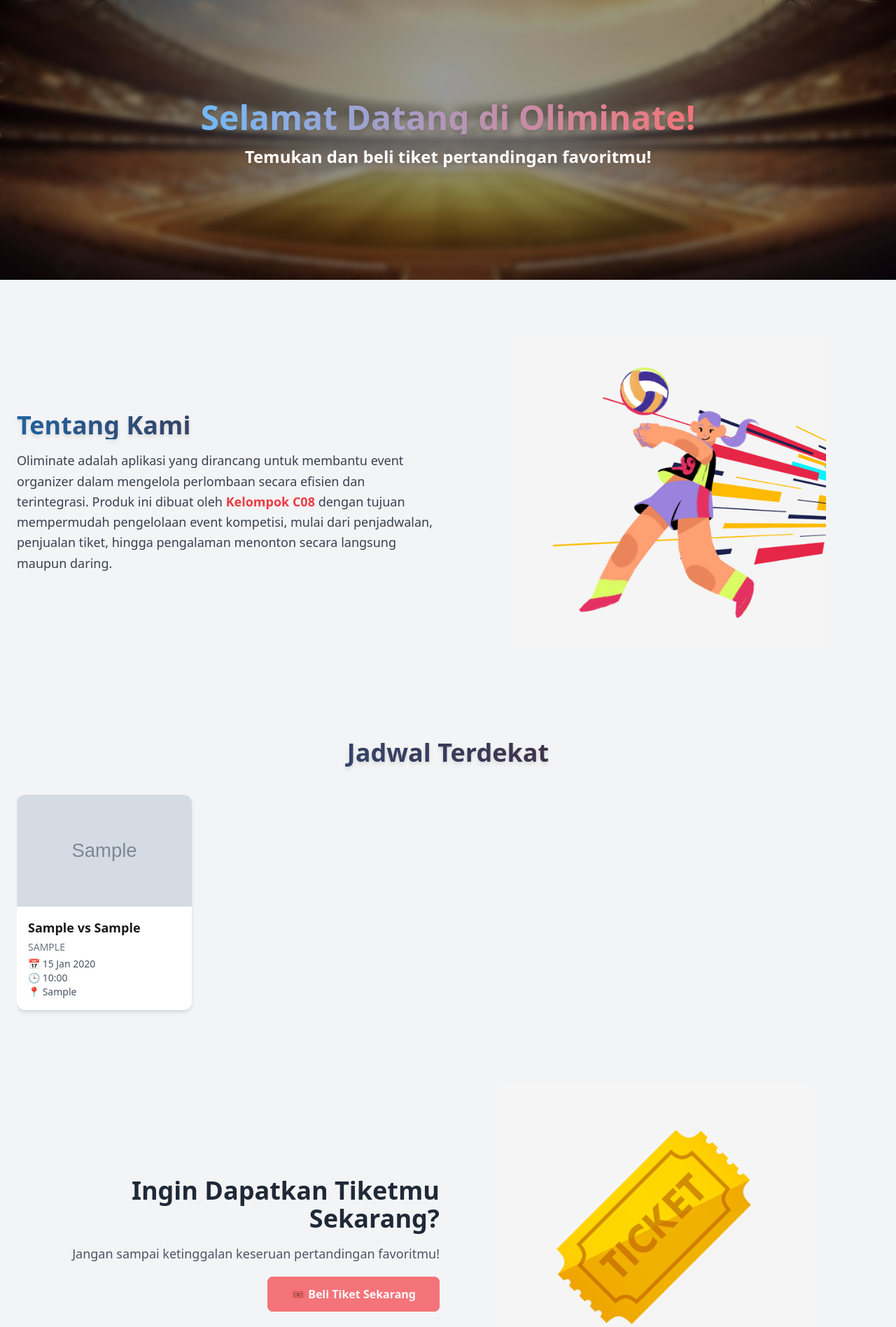
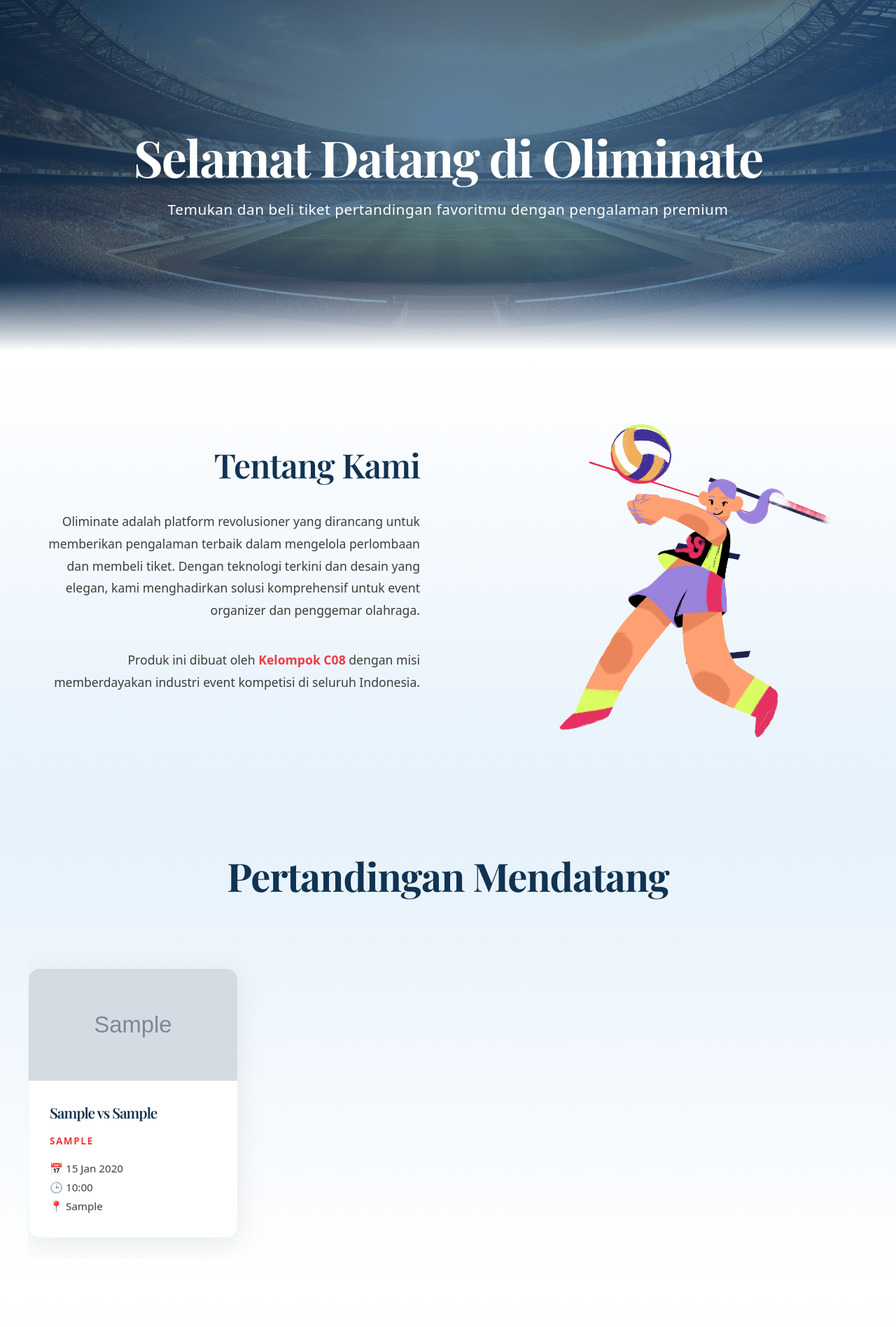
Before and after one commit to pbp-kelompok-c08/Oliminate, a Django app: page / in a window 1280 px wide. Shown: the part 58-1955 px from the top of the page at 70% size. Run offline with Django 5.2, Linux system fonts and the light colour scheme; tables that the repository leaves empty hold one stand-in row (Sample ...); some libraries are stand-ins or nearby versions.

Commit message:
ubah homepage

```diff
--- a/main/templates/main/homepage.html
+++ b/main/templates/main/homepage.html
@@ -3,202 +3,583 @@
 
 {% block title %}Home{% endblock %}
 
+{% block styles %}
+<style>
+  @import url('https://fonts.googleapis.com/css2?family=Playfair+Display:wght@600;700;800&family=Inter:wght@300;400;500;600&display=swap');
+
+  :root {
+    --serif-font: 'Playfair Display', serif;
+    --sans-font: 'Inter', sans-serif;
+  }
+
+  /* Premium animations and transitions */
+  @keyframes fadeInUp {
+    from {
+      opacity: 0;
+      transform: translateY(30px);
+    }
+
+    to {
+      opacity: 1;
+      transform: translateY(0);
+    }
+  }
+
+  @keyframes floatIn {
+    from {
+      opacity: 0;
+      transform: translateY(50px);
+    }
+
+    to {
+      opacity: 1;
+      transform: translateY(0);
+    }
+  }
+
+  @keyframes slideInLeft {
+    from {
+      opacity: 0;
+      transform: translateX(-60px);
+    }
+
+    to {
+      opacity: 1;
+      transform: translateX(0);
+    }
+  }
+
+  @keyframes glow {
+
+    0%,
+    100% {
+      box-shadow: 0 10px 40px rgba(50, 147, 236, 0.15);
+    }
+
+    50% {
+      box-shadow: 0 10px 60px rgba(234, 60, 67, 0.2);
+    }
+  }
+
+  @keyframes shimmer {
+    0% {
+      background-position: -1000px 0;
+    }
+
+    100% {
+      background-position: 1000px 0;
+    }
+  }
+
+  body {
+    font-family: var(--sans-font);
+  }
+
+  h1,
+  h2,
+  h3,
+  h4,
+  h5,
+  h6 {
+    font-family: var(--serif-font);
+    letter-spacing: -1px;
+  }
+
+  /* Hero Section */
+  .hero-section {
+    position: relative;
+    height: 500px;
+    overflow: hidden;
+    display: flex;
+    align-items: center;
+    justify-content: center;
+    background: linear-gradient(135deg, var(--pacil-blue-darker-2) 0%, var(--pacil-blue-darker-1) 100%);
+  }
+
+  .hero-section::before {
+    content: '';
+    position: absolute;
+    top: 0;
+    left: 0;
+    right: 0;
+    bottom: 0;
+    background: url('{% static "images/banner2.jpg" %}') center/cover;
+    opacity: 0.3;
+    z-index: 1;
+  }
+
+  /* Smooth transition from hero to content */
+  .hero-section::after {
+    content: '';
+    position: absolute;
+    bottom: -1px;
+    left: 0;
+    width: 100%;
+    height: 100px;
+    background: linear-gradient(to bottom, transparent 0%, #FFFFFF 100%);
+    z-index: 4;
+    pointer-events: none;
+  }
+
+  .hero-content {
+    position: relative;
+    z-index: 3;
+    text-align: center;
+    color: white;
+    animation: fadeInUp 1s ease-out;
+  }
+
+  .hero-content h1 {
+    font-size: 4.5rem;
+    font-weight: 700;
+    margin: 0 0 20px 0;
+    letter-spacing: -2px;
+    line-height: 1.1;
+    text-shadow: 0 20px 40px rgba(0, 0, 0, 0.3);
+  }
+
+  .hero-content p {
+    font-size: 1.3rem;
+    font-weight: 300;
+    margin: 0;
+    opacity: 0.95;
+    letter-spacing: 0.5px;
+    animation: fadeInUp 1s ease-out 0.2s both;
+  }
+
+  /* Section Styling */
+  .premium-section {
+    padding: 50px 20px;
+    position: relative;
+    overflow: hidden;
+  }
+
+  /* Gradient Definitions */
+  .gradient-blue-top {
+    background: linear-gradient(180deg, #FFFFFF 0%, #E5F1FB 100%);
+  }
+
+  .gradient-blue-bottom {
+    background: linear-gradient(180deg, #E5F1FB 0%, #FFFFFF 100%);
+  }
+
+  .gradient-red-top {
+    background: linear-gradient(180deg, #FFFFFF 0%, #FFE4E6 100%);
+  }
+
+  .gradient-red-bottom {
+    background: linear-gradient(180deg, #FFE4E6 0%, #FFFFFF 100%);
+  }
+
+  .section-title {
+    font-size: 3.5rem;
+    font-weight: 700;
+    margin-bottom: 60px;
+    text-align: center;
+    color: var(--pacil-blue-darker-2);
+    animation: fadeInUp 0.8s ease-out;
+    letter-spacing: -1px;
+  }
+
+  .section-subtitle {
+    font-size: 1.1rem;
+    color: var(--neutral-700);
+    line-height: 1.8;
+    max-width: 600px;
+    margin-bottom: 40px;
+    animation: fadeInUp 0.8s ease-out 0.1s both;
+  }
+
+  /* About Section */
+  .about-container {
+    display: grid;
+    grid-template-columns: 1fr 1fr;
+    gap: 80px;
+    align-items: center;
+    max-width: 1200px;
+    margin: 0 auto;
+    animation: slideInLeft 1s ease-out;
+  }
+
+  .about-content h2 {
+    font-size: 3rem;
+    margin-bottom: 30px;
+    color: var(--pacil-blue-darker-2);
+    letter-spacing: -1px;
+  }
+
+  .about-image {
+    position: relative;
+  }
+
+  .about-image img {
+    width: 100%;
+    border-radius: 20px;
+    /* box-shadow: 0 30px 60px rgba(34, 98, 158, 0.2); */
+    transition: all 0.5s cubic-bezier(0.34, 1.56, 0.64, 1);
+  }
+
+  .about-image img:hover {
+    transform: scale(1.05);
+    box-shadow: none;
+  }
+
+  .about-image::before {
+    content: '';
+    position: absolute;
+    inset: -10px;
+    background: linear-gradient(135deg, var(--pacil-blue-lighter-1), var(--pacil-red-lighter-1));
+    border-radius: 20px;
+    z-index: -1;
+    opacity: 0;
+    transition: opacity 0.5s ease;
+  }
+
+  .about-image:hover::before {
+    opacity: 0.2;
+  }
+
+  /* Schedule Cards */
+  .schedule-container {
+    display: flex;
+    gap: 30px;
+    overflow-x: auto;
+    scroll-behavior: smooth;
+    padding: 30px 0;
+    max-width: 1200px;
+    margin: 0 auto;
+  }
+
+  .schedule-container::-webkit-scrollbar {
+    height: 6px;
+  }
+
+  .schedule-container::-webkit-scrollbar-track {
+    background: rgba(0, 0, 0, 0.05);
+    border-radius: 10px;
+  }
+
+  .schedule-container::-webkit-scrollbar-thumb {
+    background: var(--pacil-blue-lighter-1);
+    border-radius: 10px;
+  }
+
+  .schedule-card {
+    flex-shrink: 0;
+    width: 300px;
+    background: white;
+    border-radius: 16px;
+    overflow: hidden;
+    box-shadow: 0 10px 40px rgba(0, 0, 0, 0.08);
+    transition: all 0.4s cubic-bezier(0.34, 1.56, 0.64, 1);
+    cursor: pointer;
+    border: 1px solid rgba(50, 147, 236, 0.1);
+    animation: floatIn 0.6s ease-out;
+  }
+
+  .schedule-card:nth-child(2) {
+    animation-delay: 0.1s;
+  }
+
+  .schedule-card:nth-child(3) {
+    animation-delay: 0.2s;
+  }
+
+  .schedule-card:nth-child(4) {
+    animation-delay: 0.3s;
+  }
+
+  .schedule-card:hover {
+    transform: translateY(-20px) scale(1.02);
+    box-shadow: 0 40px 80px rgba(50, 147, 236, 0.25);
+    /* border-color: var(--pacil-blue-base); */
+  }
+
+  .schedule-card img {
+    width: 100%;
+    height: 160px;
+    object-fit: cover;
+    transition: transform 0.5s ease;
+  }
+
+  .schedule-card:hover img {
+    transform: scale(1.1);
+  }
+
+  .schedule-info {
+    padding: 30px;
+  }
+
+  .schedule-info h3 {
+    font-size: 1.3rem;
+    margin: 0 0 15px 0;
+    color: var(--pacil-blue-darker-2);
+  }
+
+  .schedule-category {
+    font-size: 0.85rem;
+    color: var(--pacil-red-base);
+    text-transform: uppercase;
+    letter-spacing: 1.5px;
+    font-weight: 600;
+    margin-bottom: 15px;
+  }
+
+  .schedule-details {
+    font-size: 0.95rem;
+    color: var(--neutral-700);
+    line-height: 1.8;
+  }
+
+  /* CTA Section */
+  .cta-container {
+    display: grid;
+    grid-template-columns: 1fr 1fr;
+    gap: 80px;
+    align-items: center;
+    max-width: 1200px;
+    margin: 0 auto;
+  }
+
+  .cta-content h2 {
+    font-size: 3rem;
+    margin-bottom: 30px;
+    color: var(--pacil-blue-darker-2);
+    letter-spacing: -1px;
+  }
+
+  .cta-text {
+    font-size: 1.1rem;
+    color: var(--neutral-700);
+    line-height: 1.8;
+    margin-bottom: 40px;
+  }
+
+  .premium-btn {
+    display: inline-block;
+    padding: 16px 40px;
+    background: linear-gradient(135deg, var(--pacil-red-base), var(--pacil-red-darker-1));
+    color: white;
+    border: none;
+    border-radius: 8px;
+    font-size: 1rem;
+    font-weight: 600;
+    cursor: pointer;
+    text-decoration: none;
+    transition: all 0.4s ease;
+    box-shadow: 0 10px 30px rgba(234, 60, 67, 0.2);
+    letter-spacing: 0.5px;
+  }
+
+  .premium-btn:hover {
+    transform: translateY(-4px);
+    box-shadow: 0 20px 50px rgba(234, 60, 67, 0.35);
+  }
+
+  .premium-btn:active {
+    transform: translateY(-2px);
+  }
+
+  .cta-image {
+    position: relative;
+  }
+
+  .cta-image img {
+    width: 100%;
+    border-radius: 20px;
+    /* box-shadow: 0 30px 60px rgba(234, 60, 67, 0.15); */
+    transition: all 0.5s cubic-bezier(0.34, 1.56, 0.64, 1);
+  }
+
+  .cta-image img:hover {
+    transform: scale(1.05);
+    box-shadow: none;
+  }
+
+  /* Responsive */
+  @media (max-width: 768px) {
+    .hero-section {
+      height: 350px;
+    }
+
+    .hero-content h1 {
+      font-size: 2.5rem;
+    }
+
+    .hero-content p {
+      font-size: 1.1rem;
+    }
+
+    .section-title {
+      font-size: 2.5rem;
+      margin-bottom: 40px;
+    }
+
+    .about-container,
+    .cta-container {
+      grid-template-columns: 1fr;
+      gap: 40px;
+    }
+
+    .about-content h2,
+    .cta-content h2 {
+      font-size: 2rem;
+    }
+
+    .schedule-card {
+      width: 280px;
+    }
+
+    .premium-section {
+      padding: 50px 20px;
+    }
+  }
+</style>
+{% endblock %}
+
 {% block content %}
-<!-- ===== HERO BANNER ===== -->
-<section
-  class="relative w-full h-[400px] bg-cover bg-center flex items-center justify-center text-center overflow-hidden"
-  style="background-image: url('{% static "images/banner2.jpg" %}')"
->
-  <div class="absolute inset-0 bg-black bg-opacity-40 backdrop-blur-sm"></div>
-  <div class="relative z-10 text-white px-4">
-    <h1 class="text-4xl md:text-5xl font-extrabold text-transparent bg-clip-text
-         bg-gradient-to-r from-[var(--pacil-blue-lighter-1)] to-[var(--pacil-red-lighter-1)]
-         drop-shadow-md mb-4">
-      Selamat Datang di Oliminate!
-    </h1>
-    <h2 class="text-2xl font-bold mb-4">Temukan dan beli tiket pertandingan favoritmu!</h2>
+<!-- HERO SECTION -->
+<section class="hero-section">
+  <div class="hero-content">
+    <h1>Selamat Datang di Oliminate</h1>
+    <p>Temukan dan beli tiket pertandingan favoritmu dengan pengalaman premium</p>
   </div>
 </section>
 
-<!-- ===== TENTANG KAMI ===== -->
-<section class="bg-gray-100 w-full overflow-hidden">
-  <div class="flex flex-col md:flex-row items-center justify-between max-w-7xl mx-auto px-6 py-12 md:py-20 gap-8">
-    <!-- Text -->
-    <div class="flex-1 text-left">
-      <h2 class="text-3xl md:text-4xl font-extrabold text-transparent bg-clip-text
-           bg-gradient-to-r from-[var(--pacil-blue-darker-1)] to-[var(--pacil-red-darker-2)]
-           drop-shadow-md mb-4">
-        Tentang Kami
-      </h2>
-      <p class="text-gray-700 text-lg leading-relaxed max-w-2xl">
-        Oliminate adalah aplikasi yang dirancang untuk membantu event organizer dalam mengelola perlombaan secara efisien dan terintegrasi.
-        Produk ini dibuat oleh <span class="font-semibold text-[var(--pacil-red-base)]">Kelompok C08</span> dengan tujuan mempermudah pengelolaan event kompetisi,
-        mulai dari penjadwalan, penjualan tiket, hingga pengalaman menonton secara langsung maupun daring.
+<!-- ABOUT SECTION -->
+<section class="premium-section gradient-blue-top">
+  <div class="about-container">
+    <div class="about-content" style="text-align: right;">
+      <h2>Tentang Kami</h2>
+      <p class="section-subtitle">
+        Oliminate adalah platform revolusioner yang dirancang untuk memberikan pengalaman terbaik dalam mengelola
+        perlombaan dan membeli tiket. Dengan teknologi terkini dan desain yang elegan, kami menghadirkan solusi
+        komprehensif untuk event organizer dan penggemar olahraga.
+      </p>
+      <p class="section-subtitle">
+        Produk ini dibuat oleh <span style="font-weight: 600; color: var(--pacil-red-base);">Kelompok C08</span> dengan
+        misi memberdayakan industri event kompetisi di seluruh Indonesia.
       </p>
     </div>
-
-    <!-- Image -->
-    <div class="flex-1 flex justify-center">
-      <img
-        src="{% static 'images/gambar1.png' %}"
-        alt="Tentang Kami"
-        class="w-full max-w-md rounded-lg transform transition-transform duration-500 hover:scale-105"
-      >
+    <div class="about-image">
+      <img src="{% static 'images/gambar1.png' %}?v=2" alt="Tentang Kami">
     </div>
   </div>
 </section>
 
-<!-- ===== JADWAL TERDEKAT ===== -->
-<section class="bg-gray-100 w-full overflow-hidden">
-  <div class="max-w-7xl mx-auto px-6 py-12">
-    <h2 class="text-3xl md:text-4xl font-extrabold text-transparent bg-clip-text
-             bg-gradient-to-r from-[var(--pacil-blue-darker-1)] to-[var(--pacil-red-darker-2)]
-             drop-shadow-md text-center mb-4">
-      Jadwal Terdekat
-    </h2>
-
-    <div id="jadwal-terdekat" class="flex gap-6 overflow-x-auto py-6 scrollbar-hide snap-x snap-mandatory min-h-[300px]">
+<!-- SCHEDULE SECTION -->
+<section class="premium-section gradient-blue-bottom">
+  <h2 class="section-title">Pertandingan Mendatang</h2>
+  <div class="schedule-container" id="jadwal-terdekat">
     {% if schedules %}
     {% for schedule in schedules %}
+    <div class="schedule-card">
+      {% if schedule.image_url %}
+      <img src="{{ schedule.image_url }}" alt="{{ schedule.category }}">
+      {% else %}
       <div
-            class="min-w-[250px] bg-white rounded-xl shadow-md overflow-hidden flex-shrink-0
-                   transition-transform duration-300 transform
-                   hover:scale-105 hover:-translate-y-2 hover:shadow-2xl hover:z-10
-                   active:scale-110 active:-translate-y-3 active:shadow-3xl active:z-20
-                   snap-center cursor-pointer">
-            {% if schedule.image_url %}
-              <img src="{{ schedule.image_url }}" alt="{{ schedule.category }}" class="h-40 w-full object-cover">
-            {% else %}
-              <div class="bg-[var(--neutral-100)] h-40 w-full flex items-center justify-center">
-                  <span class="footnote">No Image</span>
+        style="background: linear-gradient(135deg, var(--pacil-blue-lighter-2), var(--pacil-red-lighter-2)); height: 160px; display: flex; align-items: center; justify-content: center;">
+        <span style="color: white; font-size: 0.9rem;">No Image</span>
       </div>
       {% endif %}
-            <div class="p-4">
-              <h3 class="text-lg font-semibold mb-1">{{ schedule.team1 }} vs {{ schedule.team2 }}</h3>
-              <p class="text-sm text-gray-500 mb-1 uppercase">{{ schedule.category }}</p>
-              <p class="text-sm text-gray-600">
+      <div class="schedule-info">
+        <h3>{{ schedule.team1 }} vs {{ schedule.team2 }}</h3>
+        <div class="schedule-category">{{ schedule.category }}</div>
+        <div class="schedule-details">
           📅 {{ schedule.date|date:"d M Y" }}<br>
           🕒 {{ schedule.time|time:"H:i" }}<br>
           📍 {{ schedule.location }}
-              </p>
+        </div>
       </div>
     </div>
     {% endfor %}
     {% else %}
-        <p class="text-gray-500 pl-6">Belum ada jadwal upcoming.</p>
+    <p style="color: var(--neutral-700); font-size: 1.1rem;">Belum ada jadwal upcoming.</p>
     {% endif %}
+  </div>
+</section>
+
+<!-- CTA: TICKET SECTION -->
+<section class="premium-section gradient-red-top" style="padding-bottom: 0;">
+  <div class="cta-container">
+    <div class="cta-content" style="text-align: right;">
+      <h2>Dapatkan Tiketmu Sekarang</h2>
+      <p class="cta-text">
+        Jangan lewatkan kesempatan untuk menyaksikan pertandingan spektakuler. Pesan tiketmu hari ini dan rasakan
+        pengalaman live yang tak terlupakan.
+      </p>
+      <a href="{% url 'ticket_list' %}" class="premium-btn">🎟 Jelajahi Tiket</a>
+    </div>
+    <div class="cta-image">
+      <img src="{% static 'images/gambar3.png' %}?v=2" alt="Beli Tiket">
     </div>
   </div>
 </section>
 
-<!-- ===== AJAKAN BELI TIKET ===== -->
-<section class="bg-gray-100 w-full overflow-hidden">
-  <div class="grid md:grid-cols-2 items-center justify-between max-w-7xl mx-auto px-6 md:px-16 py-8 gap-6">
-
-    <div class="text-right">
-      <h2 class="text-4xl font-extrabold mb-4 text-gray-800">
-        Ingin Dapatkan Tiketmu Sekarang?
-      </h2>
-      <p class="text-lg text-gray-600 mb-8">
-        Jangan sampai ketinggalan keseruan pertandingan favoritmu!
+<!-- CTA: REVIEW SECTION -->
+<section class="premium-section gradient-red-bottom" style="padding-top: 0; padding-bottom: 120px;">
+  <div class="cta-container">
+    <div class="cta-image">
+      <img src="{% static 'images/gambar4.png' %}?v=2" alt="Lihat Review">
+    </div>
+    <div class="cta-content">
+      <h2>Pengalaman Penonton Lain</h2>
+      <p class="cta-text">
+        Baca ulasan autentik dari pengunjung event kami. Dapatkan insight berharga sebelum menghadiri pertandingan
+        berikutnya dan bergabunglah dengan komunitas kami.
       </p>
-      <a href="{% url 'ticket_list' %}"
-         class="px-8 py-3 rounded-lg font-semibold text-neutral-50 border-2 border-[var(--pacil-red-lighter-1)]
-                bg-[var(--pacil-red-lighter-1)] hover:bg-[var(--pacil-red-base)] hover:border-[var(--pacil-red-base)]
-                transition">
-        🎟️ Beli Tiket Sekarang
-      </a>
-    </div>
-    <div class="flex justify-center">
-      <img
-        src="{% static 'images/gambar3.png' %}"
-        alt="Beli Tiket"
-        class="w-full max-w-md rounded-lg transform transition-transform duration-500 hover:scale-105"
-      >
+      <a href="{% url 'review_landing' %}" class="premium-btn">⭐ Baca Review</a>
     </div>
   </div>
 </section>
 
-<!-- ===== AJAKAN LIHAT REVIEW ===== -->
-<section class="bg-gray-100 w-full overflow-hidden">
-  <div class="grid md:grid-cols-2 items-center justify-between max-w-7xl mx-auto px-6 md:px-16 py-16 gap-10">
-    <div class="flex justify-center">
-      <img
-        src="{% static 'images/gambar4.png' %}"
-        alt="Lihat Review"
-        class="w-full max-w-md rounded-lg transform transition-transform duration-500 hover:scale-105"
-      >
-    </div>
-    <div class="text-left">
-      <h2 class="text-4xl font-extrabold mb-4 text-gray-800">
-        Lihat Review dari Penonton Lain!
-      </h2>
-      <p class="text-lg text-gray-600 mb-8">
-        Ketahui pengalaman mereka sebelum kamu datang ke event berikutnya.
-      </p>
-      <a href="{% url 'review_landing' %}"
-         class="px-8 py-3 rounded-lg font-semibold text-neutral-50 border-2 border-[var(--pacil-red-lighter-1)]
-                bg-[var(--pacil-red-lighter-1)] hover:bg-[var(--pacil-red-base)] hover:border-[var(--pacil-red-base)]
-                transition">
-        ⭐ Lihat Review
-      </a>
-    </div>
-  </div>
-</section>
-
-<!-- ===== AJAX SCRIPT UNTUK JADWAL TERDEKAT ===== -->
+<!-- AJAX Script -->
 <script src="https://code.jquery.com/jquery-3.6.4.min.js"></script>
 <script>
-$(document).ready(function() {
+  $(document).ready(function () {
     function loadSchedules() {
       $.ajax({
         url: "{% url 'get_schedules_json' %}",
         method: "GET",
-            success: function(data) {
+        success: function (data) {
           var container = $("#jadwal-terdekat");
           container.empty();
 
           if (data.length === 0) {
-                    container.append('<p class="text-gray-500 pl-6">Belum ada jadwal upcoming.</p>');
+            container.append('<p style="color: var(--neutral-700); font-size: 1.1rem;">Belum ada jadwal upcoming.</p>');
             return;
           }
 
-                data.slice(0, 10).forEach(function(schedule) {
-                    // 1. Tentukan konten gambar atau placeholder
+          data.slice(0, 10).forEach(function (schedule, index) {
             var imageContent;
             if (schedule.image_url) {
-                        imageContent = `<img src="${schedule.image_url}" alt="${schedule.category}" class="h-40 w-full object-cover">`;
+              imageContent = `<img src="${schedule.image_url}" alt="${schedule.category}">`;
             } else {
               imageContent = `
-                            <div class="bg-[var(--neutral-100)] h-40 w-full flex items-center justify-center">
-                                <span class="footnote">No Image</span>
+                            <div style="background: linear-gradient(135deg, var(--pacil-blue-lighter-2), var(--pacil-red-lighter-2)); height: 160px; display: flex; align-items: center; justify-content: center;">
+                                <span style="color: white; font-size: 0.9rem;">No Image</span>
                             </div>
                         `;
             }
 
-                    // 2. Gabungkan konten
             var scheduleCard = `
-                        <div class="min-w-[250px] bg-white rounded-xl shadow-md overflow-hidden flex-shrink-0
-                                    transition-transform duration-300 transform
-                                    hover:scale-105 hover:-translate-y-2 hover:shadow-2xl hover:z-10
-                                    active:scale-110 active:-translate-y-3 active:shadow-3xl active:z-20
-                                    snap-center cursor-pointer">
+                <div class="schedule-card" style="animation-delay: ${index * 0.1}s;">
                   ${imageContent}
-                            <div class="p-4">
-                                <h3 class="text-lg font-semibold mb-1">${schedule.team1} vs ${schedule.team2}</h3>
-                                <p class="text-sm text-gray-500 mb-1 uppercase">${schedule.category}</p>
-                                <p class="text-sm text-gray-600">
-                                    📅 ${new Date(schedule.date).toLocaleDateString('id-ID', { day:'2-digit', month:'short', year:'numeric' })}<br>
-                                    🕒 ${schedule.time.slice(0,5)}<br>
+                  <div class="schedule-info">
+                    <h3>${schedule.team1} vs ${schedule.team2}</h3>
+                    <div class="schedule-category">${schedule.category}</div>
+                    <div class="schedule-details">
+                      📅 ${new Date(schedule.date).toLocaleDateString('id-ID', { day: '2-digit', month: 'short', year: 'numeric' })}<br />
+                        🕒 ${schedule.time.slice(0, 5)}<br />
                           📍 ${schedule.location}
-                                </p>
+                        </div>
                     </div>
                   </div>
                     `;
             container.append(scheduleCard);
           });
         },
-            error: function() {
+        error: function () {
           console.error("Gagal mengambil jadwal!");
         }
       });
```
Also changed, not shown: static/images/gambar1.png, static/images/gambar3.png, static/images/gambar4.png. Lines whose indentation alone changed are shown as unchanged.
